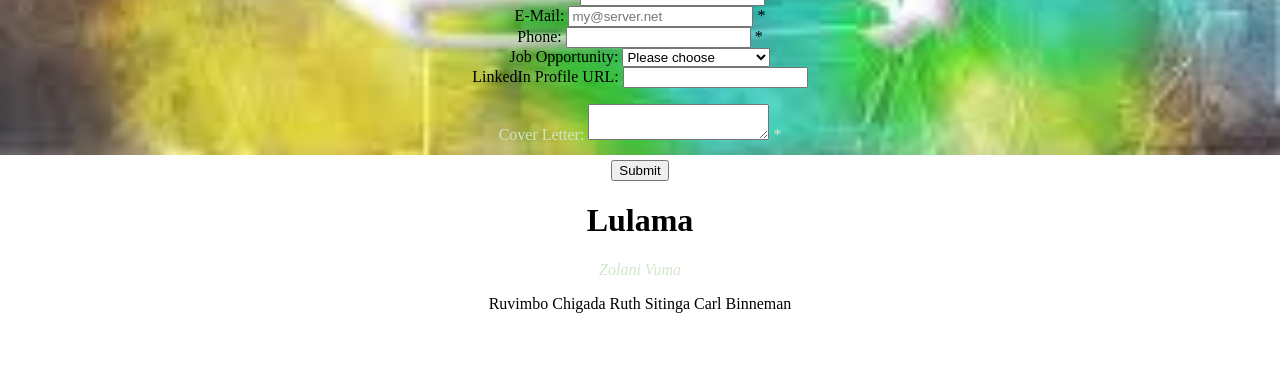
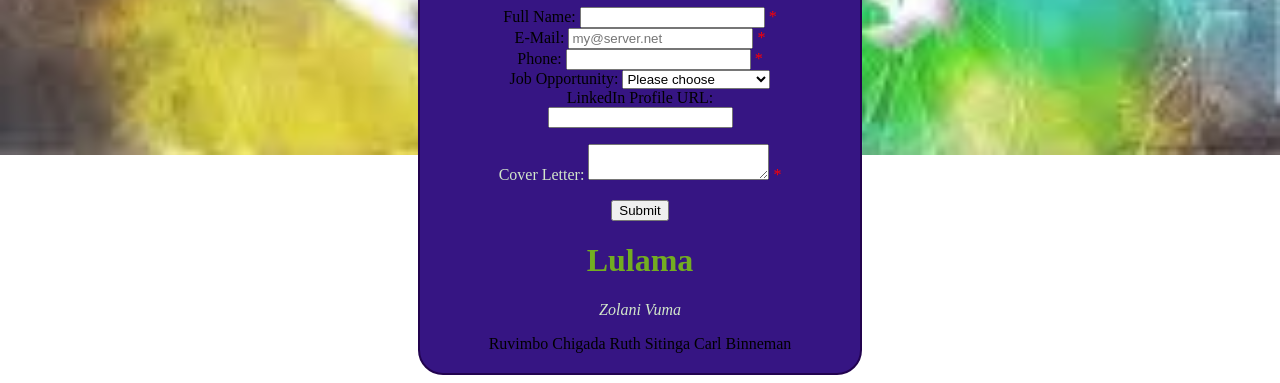
Before and after one commit to CarlBinneman/BasicWebsite, a plain HTML site: page BasicWesite.html in a window 1280 px wide. Shown: the part 697-1080 px from the top of the page. Before the commit the page ends 1018 px from the top, so only its background shows below. Drawn offline with Linux system fonts and the light colour scheme.

Commit message:
added CSS
Added css. to make required field asterics red.

```diff
--- a/BasicStyle.css
+++ b/BasicStyle.css
@@ -1,23 +1,47 @@
-p{
+p {
 	color: #d2e6ca;
 	text-align: center;
 }
 
-body{
-    background: url('Images/download.jpeg');
+body {
+	background: url("Images/download.jpeg");
 	background-repeat: no-repeat;
 	background-size: 100%;
 	text-align: center;
+}
+
+#rcorners1 {
+	align-content: center;
+
+	border-radius: 25px;
+	border: 2px solid rgb(34, 3, 79);
+	background: rgb(54, 21, 131);
+	padding: 20px;
+	width: 400px;
+	margin: auto;
 }
 
 #rcorners2 {
 	align-content: center;
 
 	border-radius: 25px;
-    border: 2px solid #73AD21;
+	border: 2px solid #73ad21;
 	background: rgb(66, 104, 13);
 	padding: 20px;
 	width: 400px;
 	margin: auto;
+}
 
+h1 {
+	color: #73ad21;
 }
+
+.wrapper {
+	padding: 0 24px;
+	max-width: 650px;
+	margin: 0 auto;
+}
+
+.required {
+	color: red;
+}
```
Lines whose indentation alone changed are shown as unchanged.
